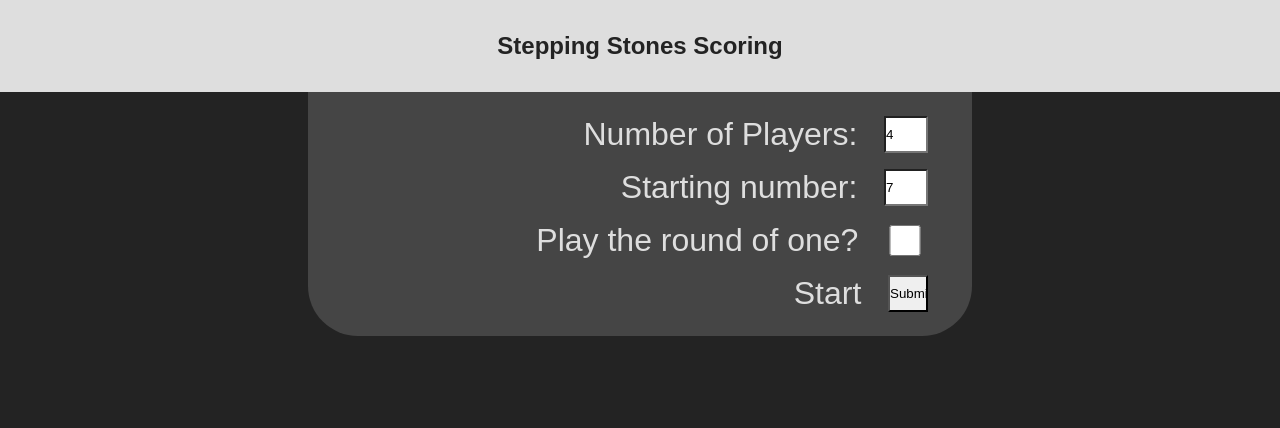
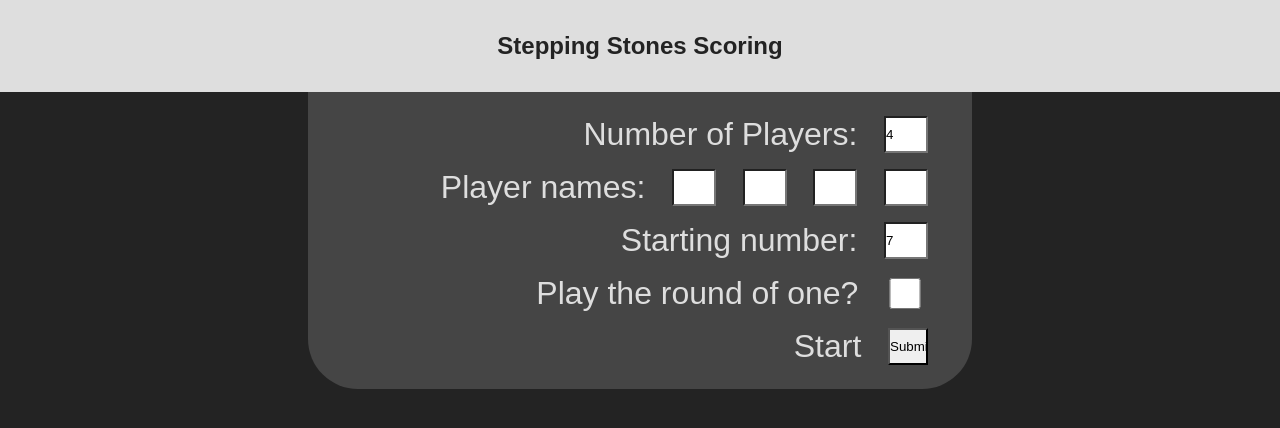
Before and after one commit to rowanlupton/stepping-stones, a React (Create React App) app: page / in a window 1280 px wide. Shown: the top 428 px of the page. Built offline with nearby package versions, Linux system fonts and the light colour scheme.

Commit message:
Collect player names, draw board based on players array

```diff
--- a/src/App.js
+++ b/src/App.js
@@ -20,7 +20,7 @@ Box.defaultProps = {
 }
 
 function Row (props) {
-  const {dealer,trump,cardsNumber,numberOfPlayers,firstRow} = props
+  const {dealer,trump,cardsNumber,players} = props
   return  <div className="Row">
             <div className="round-information">
               <div className="dealer">{dealer}</div>
@@ -28,8 +28,8 @@ function Row (props) {
               <div className="cards-number">{cardsNumber}</div>
             </div>
 
-            {[...Array(numberOfPlayers)].map((player,i) =>
-              <Box key={i} firstRow={firstRow} />
+            {players.map((player,i) =>
+              <Box key={i} score={player.score} />
             )}
           </div>
 }
@@ -57,7 +57,7 @@ class Board extends Component {
   }
 
   render () {
-    const {roundNumbers, numberOfPlayers} = this.state
+    const {roundNumbers, players} = this.state
     return (
       <div id="board">
         {roundNumbers.map((x,i) =>
@@ -65,8 +65,10 @@ class Board extends Component {
             key={i}
             rowKey={i}
             cardsNumber={x}
-            numberOfPlayers={numberOfPlayers}
-            firstRow={i === 0} />
+            players={players}
+            firstRow={i === 0}
+            // score = i === 0 ? 0 : null
+            />
         )}
         hi
       </div>
@@ -103,6 +105,15 @@ class Settings extends Component {
                   name="numberOfPlayers"
                   onChange={this.handleChange}
                   value={numberOfPlayers} />
+              </label>
+              <label>Player names:
+              {[...Array(numberOfPlayers)].map((player,i) =>
+                <input
+                  type="text"
+                  onChange={this.handleChange}
+                  key={i}
+                  data-index={i} />
+              )}
               </label>
               <label>Starting number:
                 <input
@@ -144,7 +155,13 @@ class App extends Component {
     const name = t.name
     const value = t.type === 'checkbox' ? t.checked : Number(t.value)
 
-    this.setState({[name]: value});
+    if (t.type === 'text') {
+      let players = this.state.players
+      players[t.dataset.index] = {'name': t.value}
+      this.setState({players: players})
+    } else {
+      this.setState({[name]: value});
+    }
   }
   applySettings (event) {
     this.setState((settings) => ({settings: true}))
```
